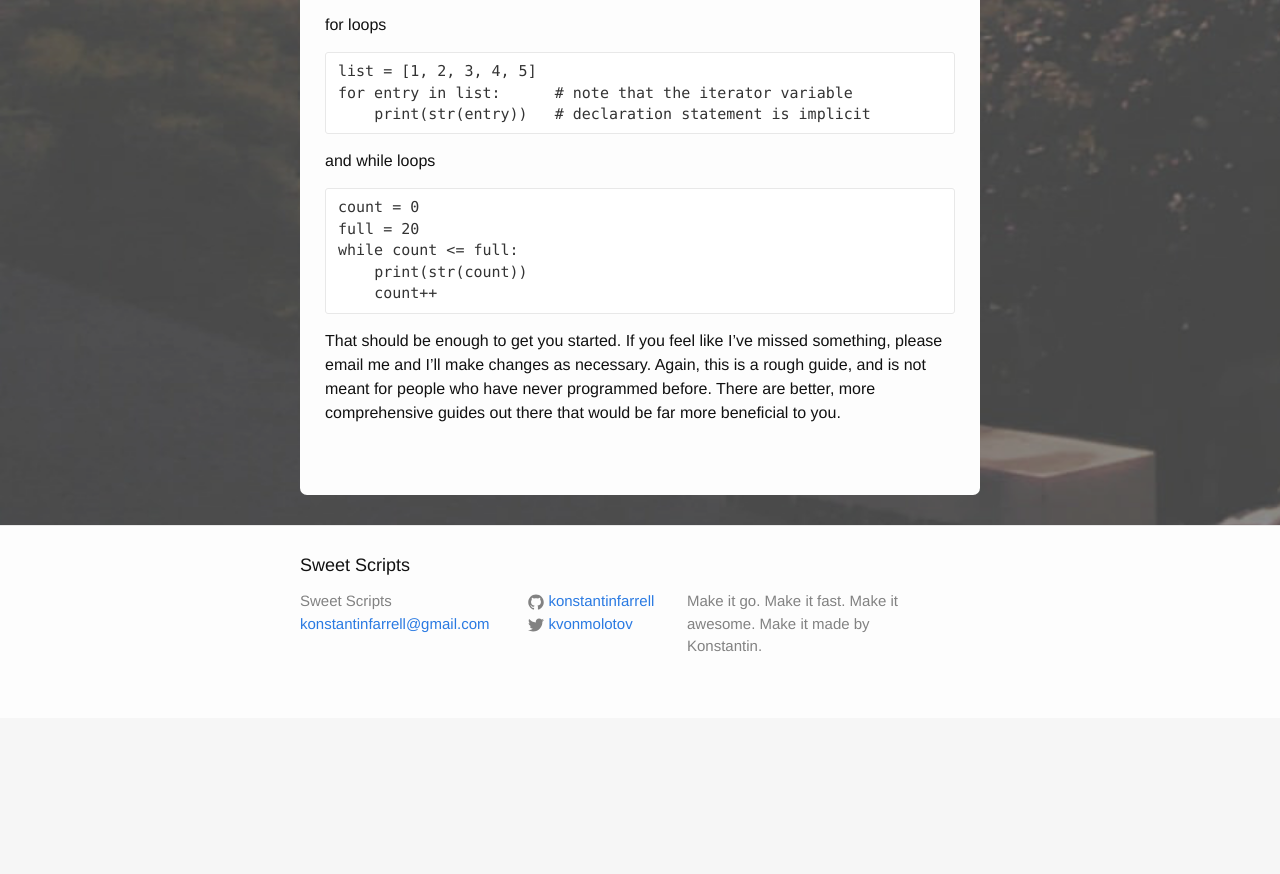
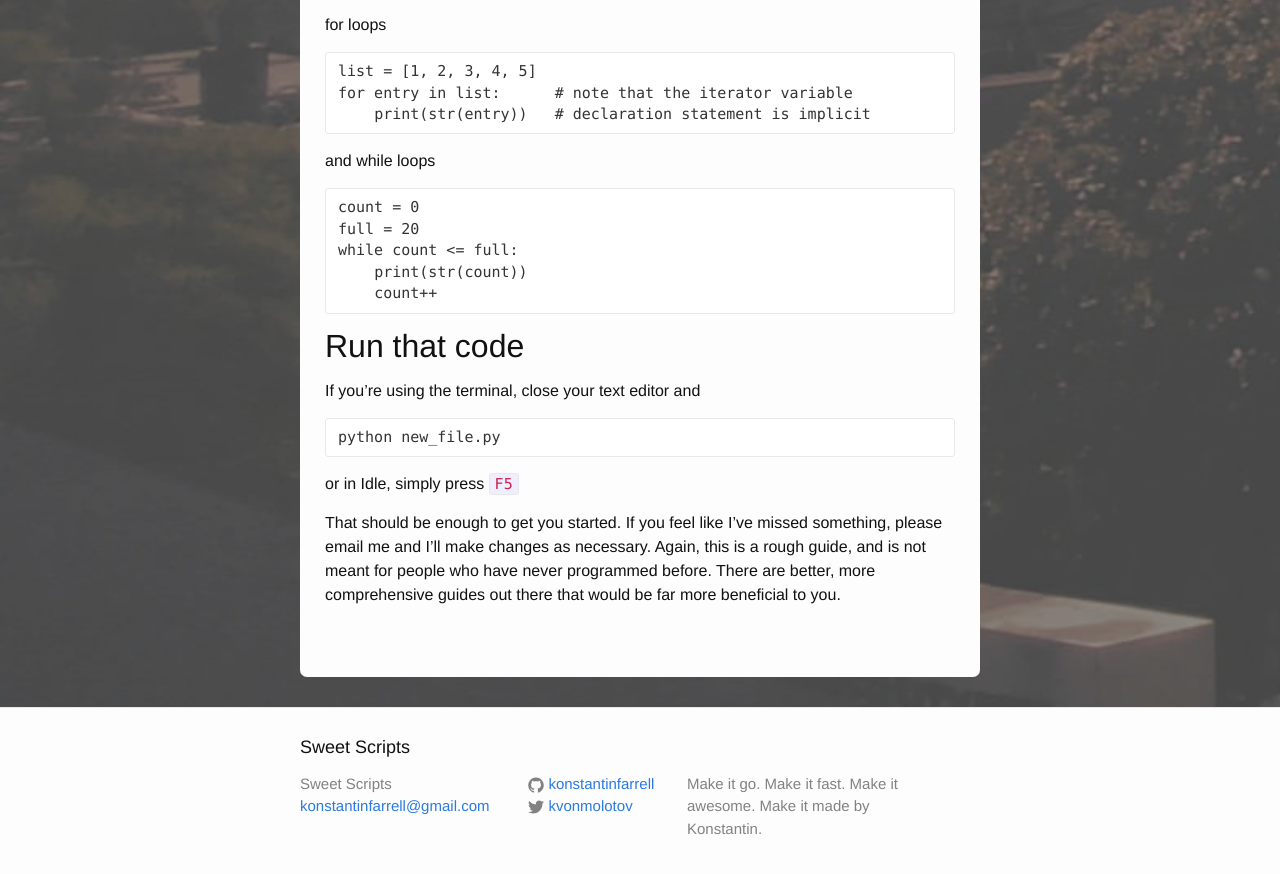
Before and after one commit to plosive/konstantinfarrell.github.io, a Jekyll site: the page built from _posts/2015-07-04-python.md, in a window 1280 px wide and 900 px high, scrolled down 2841 px. Shown: the top 874 px of the window. Built offline with Jekyll 4.4.1, drawn with Linux system fonts in a browser that asks for light colours; before the commit the page ends 3559 px from its top, so only the background shows below that.

Commit message:
Update python post

```diff
--- a/_posts/2015-07-04-python.md
+++ b/_posts/2015-07-04-python.md
@@ -131,5 +131,13 @@ and while loops
         print(str(count))
         count++
 
+## Run that code
+
+If you're using the terminal, close your text editor and
+
+    python new_file.py
+
+or in Idle, simply press `F5`
+
 
 That should be enough to get you started. If you feel like I've missed something, please email me and I'll make changes as necessary. Again, this is a rough guide, and is not meant for people who have never programmed before. There are better, more comprehensive guides out there that would be far more beneficial to you.
```
